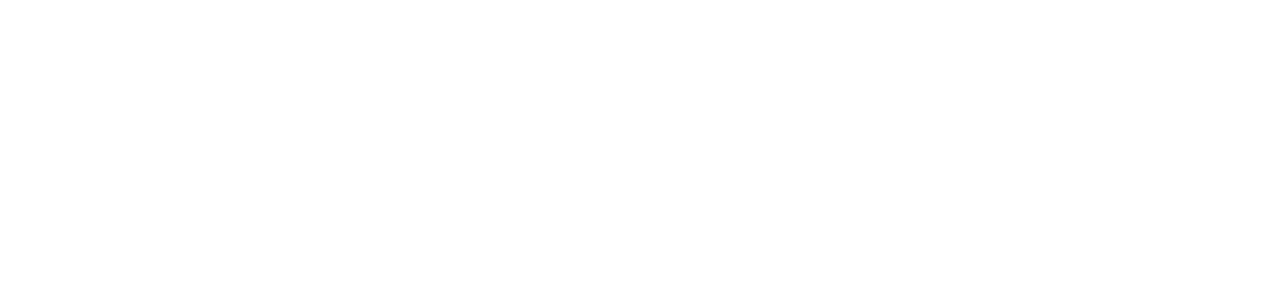
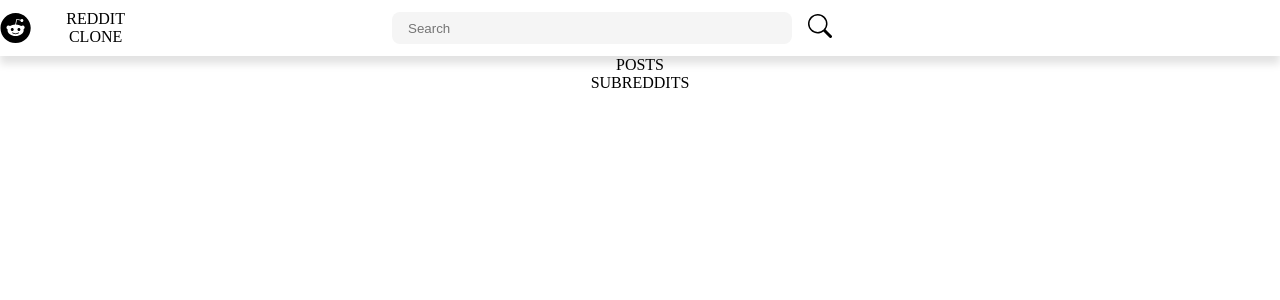
Before and after one commit to KalebLindev/reddit, a React (Create React App) app: page / in a window 1280 px wide. Shown: the top 300 px of the page. Built offline with nearby package versions, Linux system fonts and the light colour scheme.

Commit message:
NavBar Commponent Base

```diff
--- a/package.json
+++ b/package.json
@@ -9,6 +9,7 @@
     "@testing-library/user-event": "^14.4.3",
     "react": "^18.2.0",
     "react-dom": "^18.2.0",
+    "react-icons": "^4.7.1",
     "react-redux": "^8.0.5",
     "react-scripts": "5.0.1",
     "web-vitals": "^2.1.4"
--- a/src/App.js
+++ b/src/App.js
@@ -1,10 +1,15 @@
 import React from 'react';
 import './App.css';
+import NavBar from './features/components/navBar/NavBar';
+import Posts from './features/components/posts/Posts';
+import SubReddits from './features/components/subReddits/SubReddits';
 
 function App() {
   return (
     <div className="App">
-
+      <NavBar />
+      <Posts />
+      <SubReddits />
     </div>
   );
 }
--- /dev/null
+++ b/src/features/components/navBar/navBar.css
@@ -0,0 +1,30 @@
+* {
+   margin: 0;
+   padding: 0;
+   box-sizing: border-box;
+}
+
+header {
+    box-shadow: 0 .5rem .5rem rgb(227, 227, 227)
+}
+
+.navBar {
+    text-transform: uppercase;
+    width: 65%;
+    height: 3.5rem;
+    display: flex;
+    justify-content: space-around;
+    align-items: center;
+    gap: 15rem;
+}
+
+.navBarIcon {
+   height: 2rem;
+   width: 2rem;
+}
+
+.navBarLeft {
+    display: flex;
+    align-items: center;
+    gap: .5rem;
+}
--- /dev/null
+++ b/src/features/components/subReddits/SubReddits.js
@@ -0,0 +1,7 @@
+const SubReddits = () => {
+    return (
+        <p>SUBREDDITS</p>
+    )
+}
+
+export default SubReddits
--- /dev/null
+++ b/src/features/slices/searchBar/SearchBar.js
@@ -0,0 +1,13 @@
+import './searchBar.css'
+import { BsSearch } from 'react-icons/bs'
+
+const SearchBar = () => {
+    return (
+        <div className='searchBarContainer'>
+            <input placeholder='Search' className='searchBar'></input>
+            <BsSearch className='searchBarIcon'/>
+        </div>
+    )
+}
+
+export default SearchBar
--- /dev/null
+++ b/src/features/slices/searchBar/searchBar.css
@@ -0,0 +1,23 @@
+.searchBar {
+    background-color: rgb(245, 245, 245);
+    border: none;
+    padding: 1rem;
+    min-width: 25rem;
+    height: 2rem;
+    border-radius: .5rem;
+}
+
+.searchBar:focus {
+    outline: 1.75px blue solid
+}
+
+.searchBarContainer {
+    display: flex;
+    gap: 1rem;
+}
+
+.searchBarIcon {
+   height: 1.5rem;
+   width: 1.5rem;
+   margin-top: .15rem;
+}
```
Also changed, not shown: src/features/components/posts/posts.css (added), src/features/components/subReddits/subReddits.css (added), src/features/slices/searchBar/searchBarSlice.js (added), 1 other file (tests, documents, lock files or other folders).
